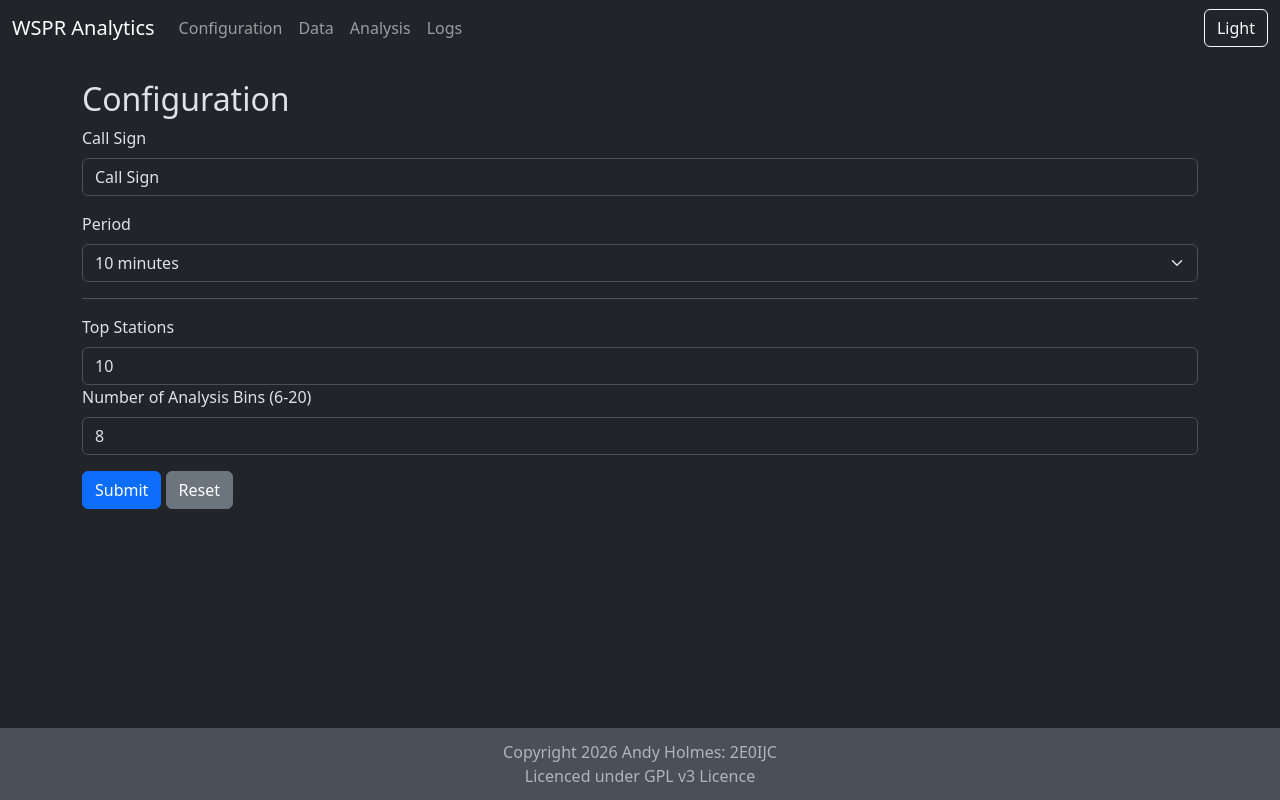
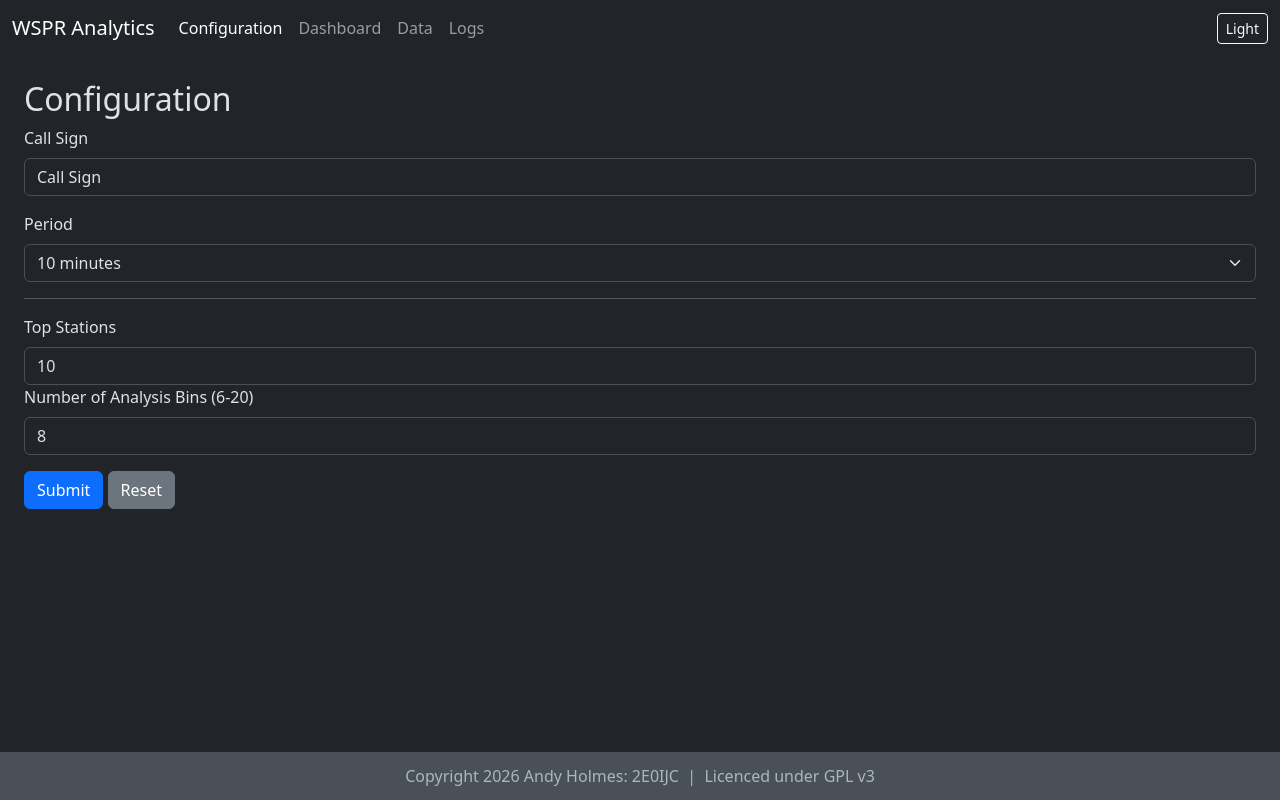
Before and after one commit to MusicalLoop/WSPR_Analytics, a Flask app: page / in a window 1280 px wide. Run offline with Flask 3, Linux system fonts and the light colour scheme; the visitor is signed in with stand-in values (Sample User, id 1).

Commit message:
Dashboard foundation: routing, base template, loading spinner
- Update base.html: new nav (Configuration/Dashboard/Data/Logs),
  Chart.js CDN, metric-card CSS, active nav highlighting,
  block head and block scripts
- Add /dashboard route to app.py (stub, gates on config_saved)
- Update index route to redirect to dashboard after submit
- Add templates/dashboard.html stub
- Add templates/partials/ directory with empty partial files
- Fix Configuration form spinner using setTimeout defer
- Remove debug FORM DATA print statements

```diff
--- a/app.py
+++ b/app.py
@@ -43,7 +43,7 @@ def reset_config():
 def index():
     show_menu = session.get('config_saved', False)
     dark_mode = session.get('dark_mode', False)
-    if request.method == 'POST':
+    if request.method == "POST":
         if 'submit' in request.form:
             call_sign    = request.form['CallSign']
             period       = request.form['Period']
@@ -57,7 +57,7 @@ def index():
             }
             save_config(values)
             session['config_saved'] = True
-            return redirect(url_for('data'))
+            return redirect(url_for('dashboard'))
         elif 'reset' in request.form:
             values = reset_config()
             session['config_saved'] = False
@@ -68,13 +68,29 @@ def index():
     config = load_config(CONFIG_FILE if show_menu else DEFAULT_FILE)
     return render_template('index.html', config=config, periods=period_list(), dark_mode=dark_mode, show_menu=show_menu, year=datetime.datetime.now().year)
 
+@app.route('/dashboard', methods=['GET', 'POST'])
+def dashboard():
+    if not session.get('config_saved', False):
+        return redirect(url_for('index'))
+    dark_mode = session.get('dark_mode', False)
+    if request.method == "POST":
+        if 'dark_toggle' in request.form:
+            session['dark_mode'] = not dark_mode
+            return redirect(request.url)
+    return render_template(
+        'dashboard.html',
+        dark_mode=dark_mode,
+        show_menu=True,
+        year=datetime.datetime.now().year
+    )
+
 @app.route('/data', methods=['GET', 'POST'])
 def data():
     if not session.get('config_saved', False):
         return redirect(url_for('index'))
     config = load_config(CONFIG_FILE)
     dark_mode = session.get('dark_mode', False)
-    if request.method == 'POST':
+    if request.method == "POST":
         if 'dark_toggle' in request.form:
             session['dark_mode'] = not dark_mode
             return redirect(request.url)
@@ -99,7 +115,7 @@ def analysis():
 
     dark_mode = session.get('dark_mode', False)
 
-    if request.method == 'POST':
+    if request.method == "POST":
         if 'dark_toggle' in request.form:
             session['dark_mode'] = not dark_mode
             return redirect(request.url)
@@ -168,7 +184,7 @@ def visualise():
     if not session.get('config_saved', False):
         return redirect(url_for('index'))
     dark_mode = session.get('dark_mode', False)
-    if request.method == 'POST':
+    if request.method == "POST":
         if 'dark_toggle' in request.form:
             session['dark_mode'] = not dark_mode
             return redirect(request.url)
--- a/templates/base.html
+++ b/templates/base.html
@@ -34,43 +46,49 @@
             <a class="navbar-brand" href="/">WSPR Analytics</a>
             {% if show_menu %}
             <ul class="navbar-nav me-auto mb-2 mb-lg-0">
-                <li class="nav-item"><a class="nav-link" href="{{ url_for('index') }}">Configuration</a></li>
-                <li class="nav-item"><a class="nav-link" href="{{ url_for('data') }}">Data</a></li>
-                <li class="nav-item"><a class="nav-link" href="{{ url_for('analysis') }}">Analysis</a></li>
-                <!-- Visualise is for a future iteration
-                <li class="nav-item"><a class="nav-link" href="{{ url_for('visualise') }}">Visualise</a></li> -->
-				<li class="nav-item"><a class="nav-link" href="{{ url_for('logs') }}">Logs</a></li>
+                <li class="nav-item">
+                    <a class="nav-link {% if request.endpoint == 'index' %}active{% endif %}"
+                       href="{{ url_for('index') }}">Configuration</a>
+                </li>
+                <li class="nav-item">
+                    <a class="nav-link {% if request.endpoint == 'dashboard' %}active{% endif %}"
+                       href="{{ url_for('dashboard') }}">Dashboard</a>
+                </li>
+                <li class="nav-item">
+                    <a class="nav-link {% if request.endpoint == 'data' %}active{% endif %}"
+                       href="{{ url_for('data') }}">Data</a>
+                </li>
+                <li class="nav-item">
+                    <a class="nav-link {% if request.endpoint == 'logs' %}active{% endif %}"
+                       href="{{ url_for('logs') }}">Logs</a>
+                </li>
             </ul>
             {% else %}
             <ul class="navbar-nav me-auto mb-2 mb-lg-0">
-                <li class="nav-item"><a class="nav-link" href="{{ url_for('index') }}">Configuration</a></li>
+                <li class="nav-item">
+                    <a class="nav-link active" href="{{ url_for('index') }}">Configuration</a>
+                </li>
             </ul>
             {% endif %}
-            <!-- Export and Dark/Light toggle buttons -->
-            <div class="d-flex ms-auto">
-                {% if request.endpoint == 'data' %} {# Check if the current endpoint is 'data' #}
-                <a href="{{ url_for('export_data') }}" class="btn btn-outline-light me-2">Export</a>
+            <div class="d-flex ms-auto align-items-center gap-2">
+                {% if request.endpoint == 'data' %}
+                <a href="{{ url_for('export_data') }}" class="btn btn-outline-light btn-sm">Export CSV</a>
                 {% endif %}
-                <form method="post">
-                    <button type="submit" name="dark_toggle" class="btn btn-outline-light">
+                <form method="post" class="mb-0">
+                    <button type="submit" name="dark_toggle" class="btn btn-outline-light btn-sm">
                         {% if dark_mode %}Light{% else %}Dark{% endif %}
                     </button>
                 </form>
             </div>
         </div>
     </nav>
-    <div class="container mt-4">
-      <div class="row justify-content-center">
-        <!-- <div class="col-md-10 col-lg-4"> -->
-        <div class="col-md-10 col-lg-12">
-          {% block content %}{% endblock %}
-        </div>
-      </div>
+    <div class="container-fluid mt-4 px-4">
+        {% block content %}{% endblock %}
     </div>
     <div class="footer mt-5">
-        Copyright {{ year }} Andy Holmes: 2E0IJC<br>
-        Licenced under GPL v3 Licence
+        Copyright {{ year }} Andy Holmes: 2E0IJC &nbsp;|&nbsp; Licenced under GPL v3
     </div>
     <script src="https://cdn.jsdelivr.net/npm/bootstrap@5.3.3/dist/js/bootstrap.bundle.min.js"></script>
+    {% block scripts %}{% endblock %}
 </body>
 </html>
--- /dev/null
+++ b/templates/dashboard.html
@@ -0,0 +1,5 @@
+{% extends "base.html" %}
+{% block content %}
+<h2>Dashboard</h2>
+<p>Placeholder — dashboard content coming soon.</p>
+{% endblock %}
--- a/templates/index.html
+++ b/templates/index.html
@@ -1,7 +1,7 @@
 {% extends "base.html" %}
 {% block content %}
 <h2>Configuration</h2>
-<form method="post">
+<form method="post" id="configForm">
     <div class="mb-3">
         <label for="CallSign" class="form-label">Call Sign</label>
         <input type="text" class="form-control" id="CallSign" name="CallSign" maxlength="10" value="{{ config['CallSign'] }}">
@@ -21,7 +21,18 @@
         <label for="NumBins" class="form-label">Number of Analysis Bins (6-20)</label>
         <input type="number" class="form-control" id="NumBins" name="NumBins" maxlength="2" min="6" max="20" value="{{ config['NumBins'] }}">
     </div>
-    <button type="submit" name="submit" class="btn btn-primary">Submit</button>
-    <button type="submit" name="reset" class="btn btn-secondary">Reset</button>
+    <button type="submit" name="submit" value="1" id="submitBtn" class="btn btn-primary">Submit</button>
+    <button type="submit" name="reset" value="1" class="btn btn-secondary">Reset</button>
 </form>
+<script>
+document.getElementById('configForm').addEventListener('submit', function (e) {
+    if (e.submitter && e.submitter.id === 'submitBtn') {
+        var btn = e.submitter;
+        setTimeout(function () {
+            btn.disabled = true;
+            btn.innerHTML = '<span class="spinner-border spinner-border-sm me-1" role="status" aria-hidden="true"></span>Fetching data...';
+        }, 0);
+    }
+});
+</script>
 {% endblock %}
```
Also changed, not shown: other parts of templates/base.html (+20 -8 lines), templates/partials/analysis.html (added), templates/partials/charts.html (added), templates/partials/map.html (added), templates/partials/summary.html (added).
